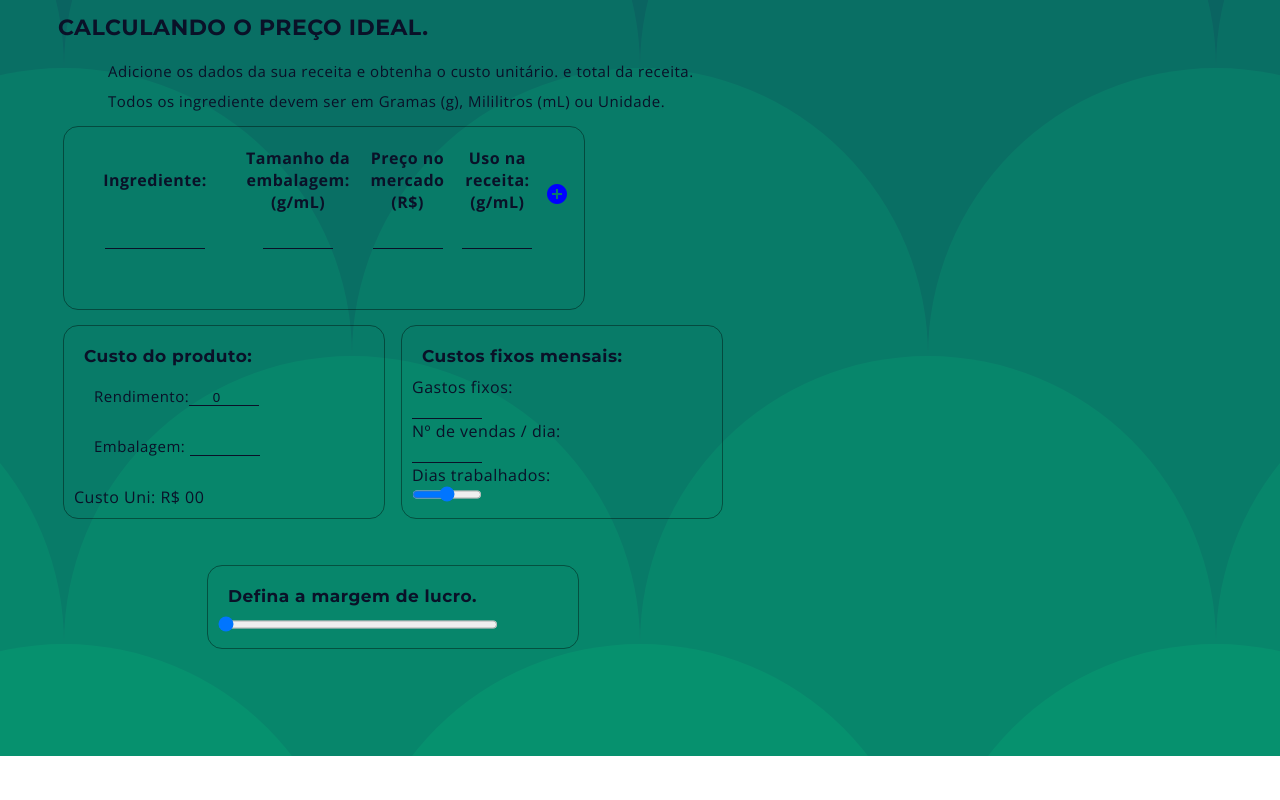
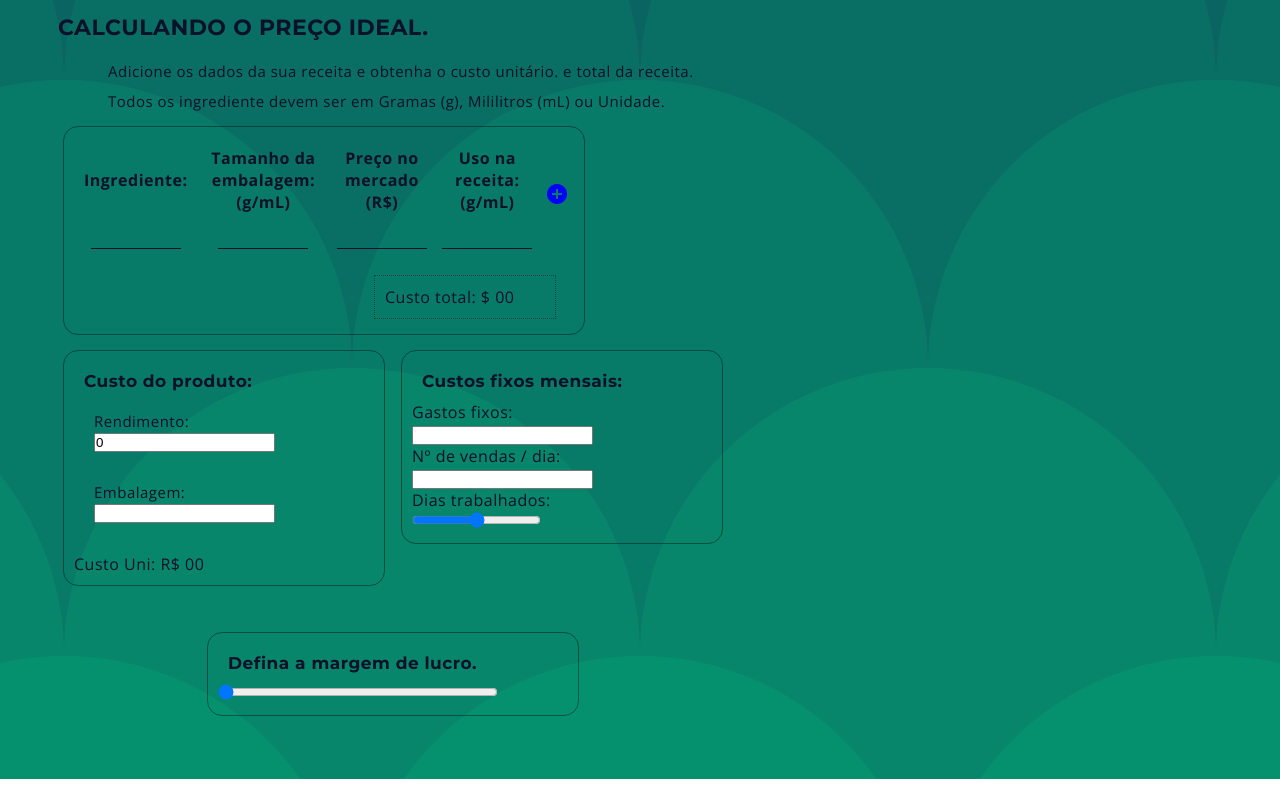
Before and after one commit to Manaure-Vasconcelos/CalculoCusto--Ficha.Tecnica, a plain HTML site: page index.html in a window 1280 px wide. Shown: the part 1020-1820 px from the top of the page. Drawn offline with nearby package versions, Linux system fonts and the light colour scheme.

Commit message:
doc / style.. Inseri a div resultado na tabela

```diff
--- a/Assets/CSS/style.css
+++ b/Assets/CSS/style.css
@@ -134,8 +134,8 @@ a {
   width: 100px;
 }
 
-input {
-  width: 70px;
+#foodTable input {
+  width: 90px;
   text-align: center;
   justify-content: center;
   outline: none;
@@ -161,7 +161,6 @@ input {
 #divTable {
   overflow-y: auto;
   width: 520px;
-  overflow-y: auto;
   border-radius: 15px;
   border: 1px solid var(--black-rgba);
 }
@@ -171,6 +170,7 @@ input {
   position: relative;
   overflow-y: auto;
   width: 100%;
+  height: auto;
   justify-content: space-between;
   padding: 0px 10px 10px 10px;
   border-spacing: 0px;
@@ -190,10 +190,11 @@ th {
   border: 1px dotted var(--black-rgba);
   display: block;
   position: relative;
-  top: 120px;
-  left: 330px;
-  width: 140px;
+  top: 10px;
+  left: 310px;
+  width: 160px;
   padding: 10px;
+  margin: 0 0 25px 0;
 }
 
 .thResult {
--- a/Assets/Scripts/script.js
+++ b/Assets/Scripts/script.js
@@ -49,9 +49,9 @@
     cell4.innerHTML = grossWeight;
 
     const cell5 = newRow.insertCell(4);
-    cell5.setAttribute('class', 'thResult')
     const costUni = costReal(marketPrice, marketWeight, grossWeight);
     total += costUni;
+    cell5.setAttribute('class', 'thResult')
     cell5.innerHTML = `R$ ${costUni.toFixed(2)}`;
 
     const cell6 = newRow.insertCell(5);
@@ -103,7 +103,7 @@
   }
 
   const addCostTot = () => {
-    const thCustoTo = document.querySelector("#thResult");
+    const thCustoTo = document.querySelector("#thCustoTot");
     thCustoTo.innerHTML = `Custo total: $ ${total.toFixed(2)}`;
   }
 
--- a/index.html
+++ b/index.html
@@ -127,10 +127,8 @@
                 <th><input type="number" id="marketPrice" required /></th>
                 <th><input type="number" id="grossWeight" required /></th>
               </tr>
-              <tr>
-                <th id="thCustoTot">Custo total: $ 00</th>
-              </tr>
             </table>
+            <div id="thCustoTot">Custo total: $ 00</div>
           </div>
 
           <div class="container-custos">
```
